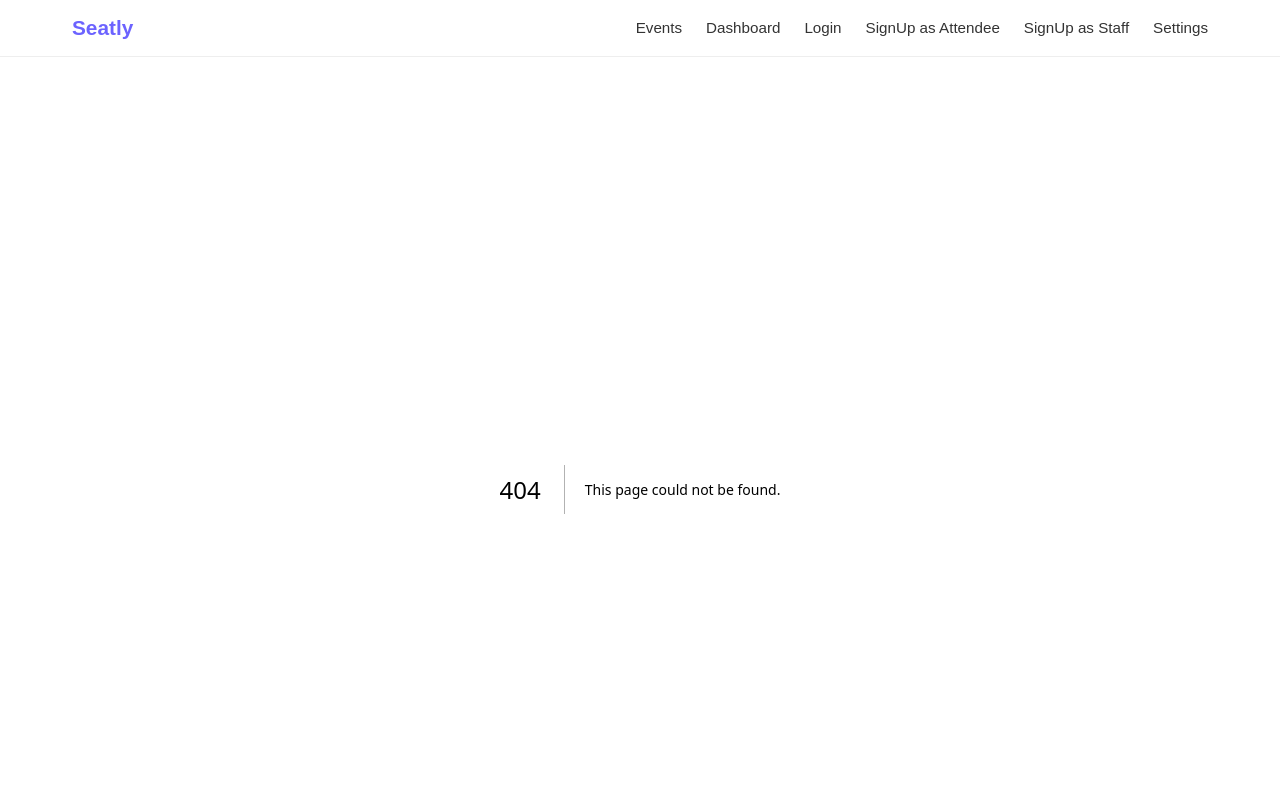
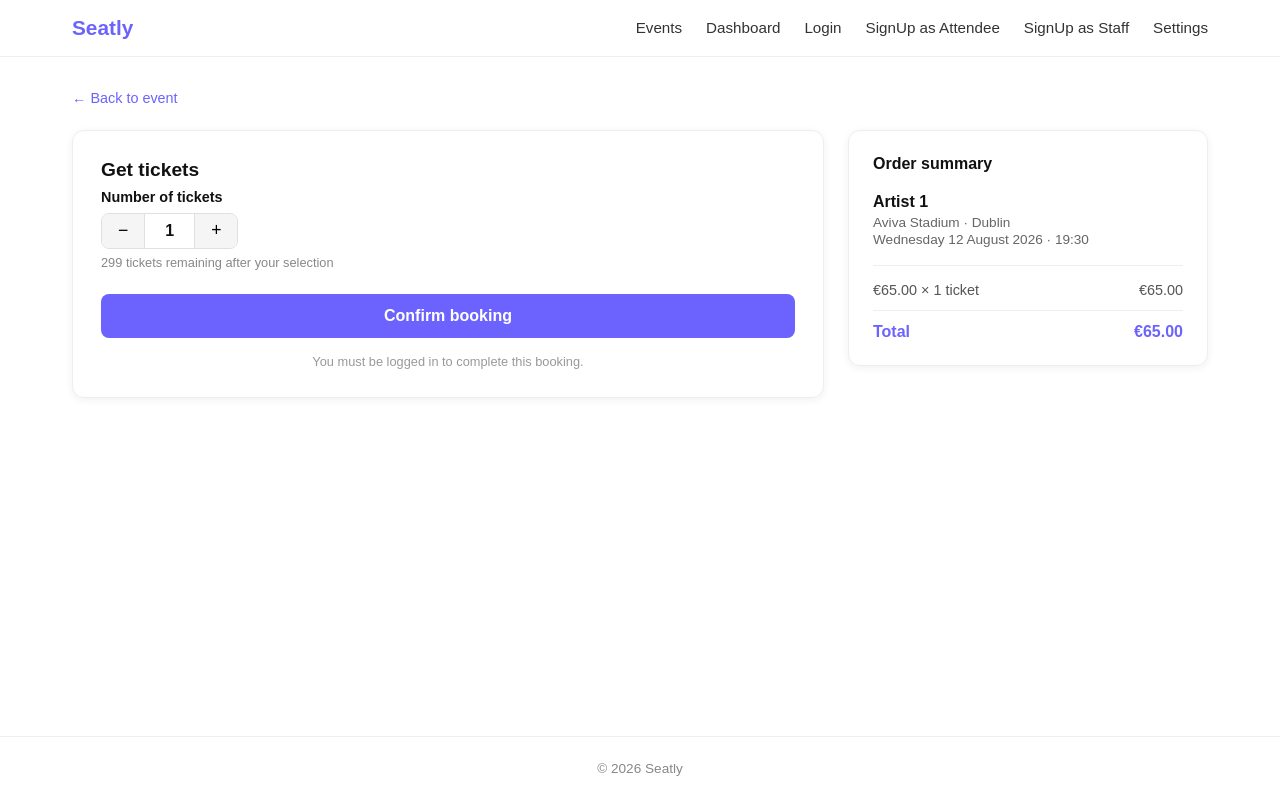
Before and after one commit to Abdulllahi-Adedeji/ticketmaster-clone, a Next.js app: page /booking/1 in a window 1280 px wide. Before the commit this address had no page. Shown: the top 800 px of the page. Built offline with nearby package versions, Linux system fonts and the light colour scheme.

Commit message:
implemented the booking page

```diff
--- /dev/null
+++ b/app/booking/[id]/page.js
@@ -0,0 +1,105 @@
+"use client"
+
+import { use, useState, useEffect } from "react"
+import Link from "next/link"
+import { getEventById, getSpotsLeft, formatDate, formatTime } from "../../lib/events"
+import "../../styles/booking.css"
+
+export default function BookingPage({ params }) {
+
+    const { id } = use(params)
+    const event = getEventById(id)
+    const [quantity, setQuantity] = useState(1)
+    const [confirmed, setConfirmed] = useState(false)
+    const [spotsLeft, setSpotsLeft] = useState(null)
+
+    // this runs whenever the page loads or the event id changes
+    useEffect(() => {
+
+        // this calculates remaining spots for the event
+        setSpotsLeft(getSpotsLeft(event))
+    }, [id])
+
+    // if the event does not exist
+    if (!event) {
+        return <p className="not-found">Event not found.</p>
+    }
+
+    // this shows loading message until the spots are calculated
+    if (spotsLeft === null) {
+        return <p className="not-found">Loading...</p>
+    }
+
+    // this calculates if there's no tickets available
+    if (spotsLeft === 0) {
+        return (
+        <div className="not-found">
+            <p>This event is sold out.</p>
+            <Link href="/events">Back to events</Link>
+        </div>
+        );
+    }
+
+    function handleSubmit(e) {
+        e.preventDefault()
+        setConfirmed(true)
+    }
+
+    if (confirmed) {
+        return (
+        <div className="confirmation">
+            <div className="confirm-icon">✓</div>
+            <h2>Booking confirmed!</h2>
+            <p>{quantity} ticket{quantity > 1 ? 's' : ''} for <strong>{event.name}</strong></p>
+            <p className="confirm-sub">{formatDate(event.date)} · {formatTime(event.date)} · {event.stadium}, {event.location}</p>
+            <Link href="/dashboard" className="confirm-link">Go to my bookings</Link>
+        </div>
+        )
+    }
+
+    // this calculates the total booking price
+    const total = event.price * quantity
+
+    return (
+        <div className="booking-page">
+        <Link href={`/events/${event.genre.toLowerCase()}/${event.id}`} className="back-link">← Back to event</Link>
+
+        <div className="booking-layout">
+            <div className="booking-form-card">
+            <h2>Get tickets</h2>
+            <form onSubmit={handleSubmit}>
+                <div className="form-group">
+                <label className="form-label">Number of tickets</label>
+                <div className="quantity-row">
+                    <button type="button" onClick={() => setQuantity(q => { if (q > 1) { return q - 1 } return q })}>−</button>
+                    <span>{quantity}</span>
+                    <button type="button" onClick={() => setQuantity(q => { if (q < spotsLeft) { return q + 1 } return q })}>+</button>
+                </div>
+                <p className="form-hint">{spotsLeft - quantity} tickets remaining after your selection</p>
+                </div>
+
+                <button type="submit" className="submit-btn">Confirm booking</button>
+                <p className="form-note">You must be logged in to complete this booking.</p>
+            </form>
+            </div>
+
+            <div className="booking-summary">
+            <h3>Order summary</h3>
+            <div className="summary-event">
+                <p className="summary-title">{event.name}</p>
+                <p className="summary-meta">{event.stadium} · {event.location}</p>
+                <p className="summary-meta">{formatDate(event.date)} · {formatTime(event.date)}</p>
+            </div>
+            <div className="summary-line">
+                <span>€{event.price.toFixed(2)} × {quantity} ticket{quantity > 1 ? 's' : ''}</span>
+                <span>€{total.toFixed(2)}</span>
+            </div>
+            <div className="summary-total">
+                <span>Total</span>
+                <span>€{total.toFixed(2)}</span>
+            </div>
+            </div>
+        </div>
+        </div>
+    )
+}
--- /dev/null
+++ b/app/styles/booking.css
@@ -0,0 +1,230 @@
+.booking-page {
+    max-width: 1200px;
+    width: 100%;
+}
+
+.not-found {
+    text-align: center;
+    color: #888888;
+    padding: 4rem 0;
+}
+
+.back-link {
+    color: #6c63ff;
+    text-decoration: none;
+    font-size: 0.9rem;
+    display: inline-block;
+    margin-bottom: 1.5rem;
+}
+
+.booking-layout {
+    display: grid;
+    grid-template-columns: 1fr 360px;
+    gap: 1.5rem;
+    align-items: start;
+}
+
+@media (max-width: 700px) {
+    .booking-layout {
+        grid-template-columns: 1fr;
+    }
+}
+
+.booking-form-card {
+    background: #ffffff;
+    border: 1px solid #eeeeee;
+    border-radius: 12px;
+    padding: 1.75rem;
+    box-shadow: 0 2px 8px rgba(0, 0, 0, 0.06);
+}
+
+.booking-form-card h2 {
+    font-size: 1.2rem;
+    font-weight: 700;
+    margin: 0 0 0.5rem;
+    color: #111111;
+}
+
+.booking-note {
+    font-size: 0.85rem;
+    color: #888888;
+    margin-bottom: 1.5rem;
+}
+
+.submit-btn {
+    width: 100%;
+    background: #6c63ff;
+    color: #ffffff;
+    border: none;
+    padding: 0.8rem;
+    border-radius: 8px;
+    font-size: 1rem;
+    font-weight: 700;
+    cursor: pointer;
+    margin-bottom: 1rem;
+}
+
+.submit-btn:hover {
+    background: #574fd6;
+}
+
+.form-note {
+    font-size: 0.8rem;
+    color: #999999;
+    text-align: center;
+}
+
+.booking-summary {
+    background: #ffffff;
+    border: 1px solid #eeeeee;
+    border-radius: 12px;
+    padding: 1.5rem;
+    box-shadow: 0 2px 8px rgba(0, 0, 0, 0.06);
+}
+
+.booking-summary h3 {
+    font-size: 1rem;
+    font-weight: 700;
+    margin: 0 0 1.25rem;
+    color: #111111;
+}
+
+.summary-event {
+    padding-bottom: 1rem;
+    border-bottom: 1px solid #eeeeee;
+    margin-bottom: 1rem;
+}
+
+.summary-title {
+    font-size: 1rem;
+    font-weight: 700;
+    margin: 0 0 4px;
+    color: #111111;
+}
+
+.summary-meta {
+    font-size: 0.85rem;
+    color: #666666;
+    margin: 0 0 2px;
+}
+
+.summary-line {
+    display: flex;
+    justify-content: space-between;
+    font-size: 0.9rem;
+    color: #555555;
+    margin-bottom: 0.75rem;
+}
+
+.summary-total {
+    display: flex;
+    justify-content: space-between;
+    font-size: 1rem;
+    font-weight: 700;
+    padding-top: 0.75rem;
+    border-top: 1px solid #eeeeee;
+    color: #6c63ff;
+}
+
+.confirmation {
+    text-align: center;
+    padding: 4rem 1rem;
+    max-width: 480px;
+    margin: 0 auto;
+}
+
+.confirm-icon {
+    width: 56px;
+    height: 56px;
+    background: #e8f5e9;
+    color: #2e7d32;
+    border-radius: 50%;
+    font-size: 1.5rem;
+    display: flex;
+    align-items: center;
+    justify-content: center;
+    margin: 0 auto 1.25rem;
+    font-weight: 700;
+}
+
+.confirmation h2 {
+    font-size: 1.6rem;
+    font-weight: 700;
+    margin-bottom: 0.5rem;
+    color: #111111;
+}
+
+.confirmation p {
+    color: #555555;
+    margin-bottom: 0.25rem;
+}
+
+.confirm-sub {
+    font-size: 0.9rem;
+    color: #888888;
+}
+
+.confirm-link {
+    display: inline-block;
+    margin-top: 1.5rem;
+    background: #6c63ff;
+    color: #ffffff;
+    padding: 0.65rem 1.5rem;
+    border-radius: 8px;
+    text-decoration: none;
+    font-weight: 600;
+}
+
+.confirm-link:hover {
+    background: #574fd6;
+}
+
+.form-group {
+    margin-bottom: 1.5rem;
+}
+
+.form-label {
+    display: block;
+    font-size: 0.9rem;
+    font-weight: 600;
+    margin-bottom: 0.5rem;
+    color: #111111;
+}
+
+.quantity-row {
+    display: flex;
+    align-items: center;
+    border: 1px solid #e0e0e0;
+    border-radius: 8px;
+    overflow: hidden;
+    width: fit-content;
+}
+
+.quantity-row button {
+    background: #f5f5f5;
+    border: none;
+    padding: 0.5rem 1rem;
+    font-size: 1.1rem;
+    cursor: pointer;
+    line-height: 1;
+}
+
+.quantity-row button:hover {
+    background: #ebebeb;
+}
+
+.quantity-row span {
+    padding: 0.5rem 1.25rem;
+    font-size: 1rem;
+    font-weight: 600;
+    min-width: 40px;
+    text-align: center;
+    border-left: 1px solid #e0e0e0;
+    border-right: 1px solid #e0e0e0;
+}
+
+.form-hint {
+    font-size: 0.8rem;
+    color: #888888;
+    margin-top: 0.4rem;
+}
```
